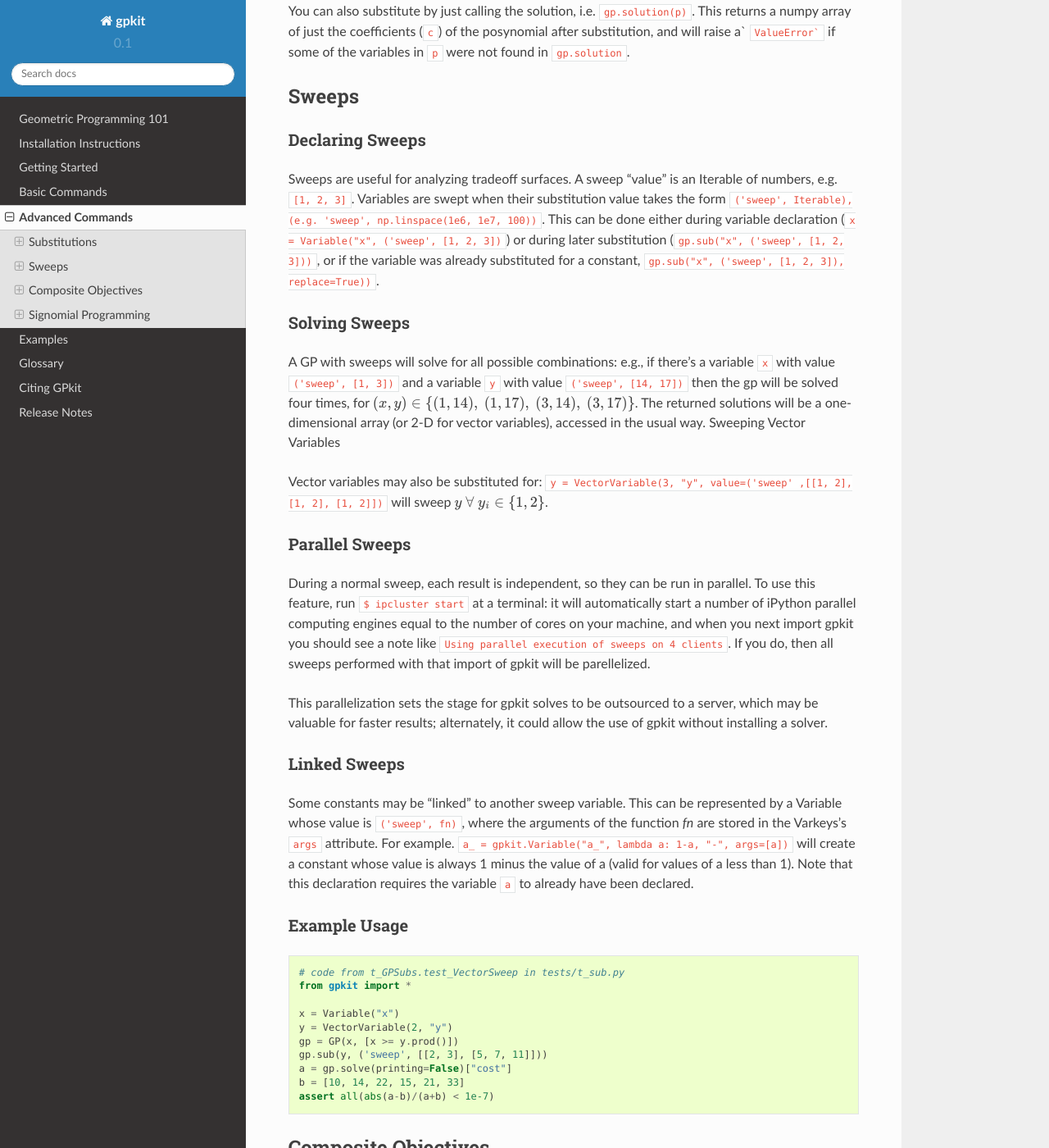
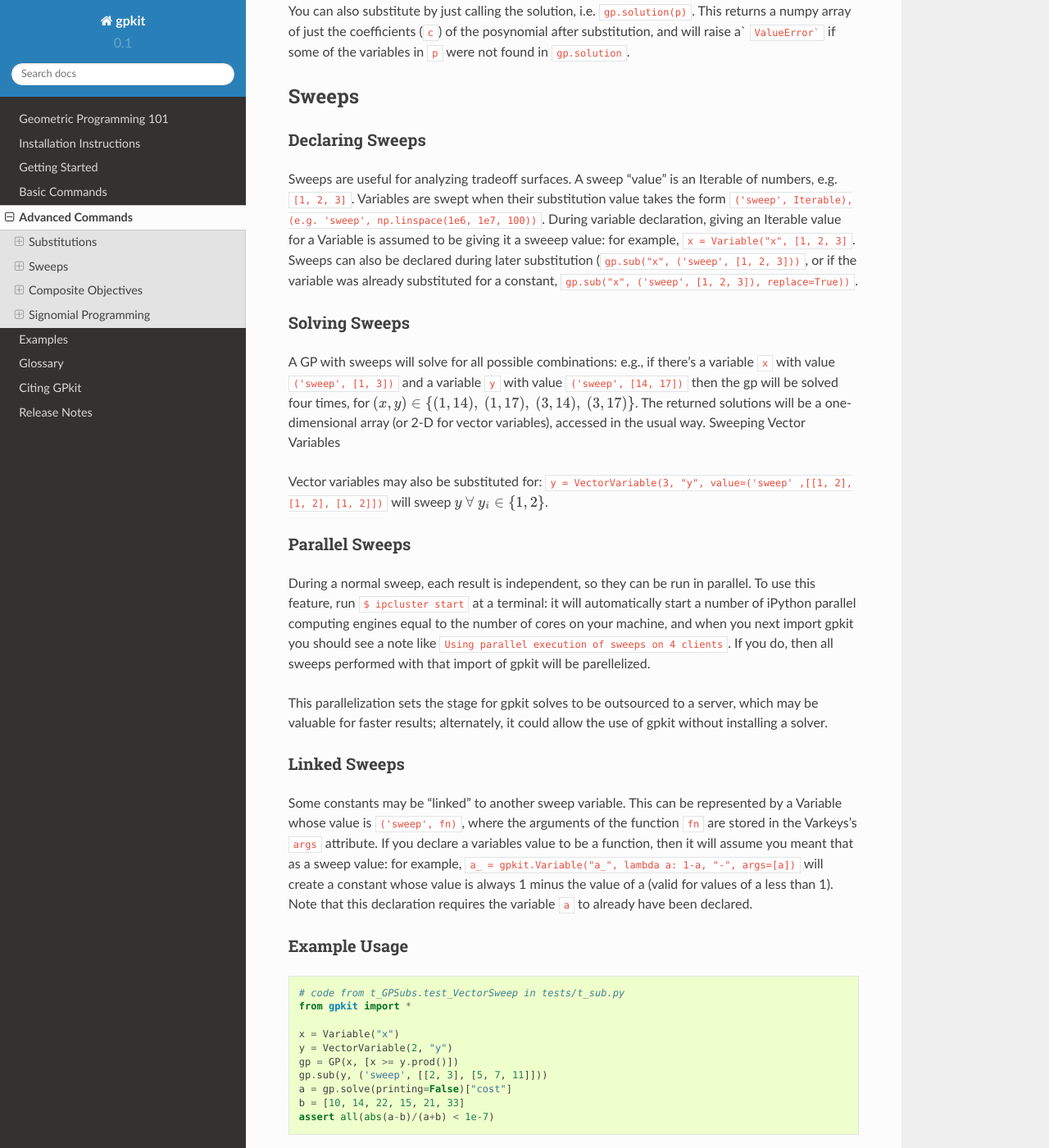
Before and after one commit to convexengineering/gpkit, a Sphinx documentation site: the page built from docs/source/advancedcommands.rst, in a window 1280 px wide and 1400 px high, scrolled down 1986 px. Shown: the whole window at 82% size. Built offline with Sphinx 7.4.7 and the Read the Docs theme 2.0.0, drawn with Linux system fonts in a browser that asks for light colours; some of the changed text lies outside the part shown.

Commit message:
docs update

```diff
--- a/docs/source/advancedcommands.rst
+++ b/docs/source/advancedcommands.rst
@@ -90,7 +90,7 @@ Sweeps
 Declaring Sweeps
 ----------------
 
-Sweeps are useful for analyzing tradeoff surfaces. A sweep “value” is an Iterable of numbers, e.g. ``[1, 2, 3]``. Variables are swept when their substitution value takes the form ``('sweep', Iterable), (e.g. 'sweep', np.linspace(1e6, 1e7, 100))``. This can be done either during variable declaration (``x = Variable("x", ('sweep', [1, 2, 3])``) or during later substitution (``gp.sub("x", ('sweep', [1, 2, 3]))``, or if the variable was already substituted for a constant, ``gp.sub("x", ('sweep', [1, 2, 3]), replace=True))``.
+Sweeps are useful for analyzing tradeoff surfaces. A sweep “value” is an Iterable of numbers, e.g. ``[1, 2, 3]``. Variables are swept when their substitution value takes the form ``('sweep', Iterable), (e.g. 'sweep', np.linspace(1e6, 1e7, 100))``. During variable declaration, giving an Iterable value for a Variable is assumed to be giving it a sweeep value: for example, ``x = Variable("x", [1, 2, 3]``. Sweeps can also be declared during later substitution (``gp.sub("x", ('sweep', [1, 2, 3]))``, or if the variable was already substituted for a constant, ``gp.sub("x", ('sweep', [1, 2, 3]), replace=True))``.
 
 Solving Sweeps
 --------------
@@ -110,7 +110,7 @@ This parallelization sets the stage for gpkit solves to be outsourced to a serve
 Linked Sweeps
 -------------
 
-Some constants may be "linked" to another sweep variable. This can be represented by a Variable whose value is ``('sweep', fn)``, where the arguments of the function `fn` are stored in the Varkeys's ``args`` attribute. For example. ``a_ = gpkit.Variable("a_", lambda a: 1-a, "-", args=[a])`` will create a constant whose value is always 1 minus the value of a (valid for values of a less than 1). Note that this declaration requires the variable ``a`` to already have been declared.
+Some constants may be "linked" to another sweep variable. This can be represented by a Variable whose value is ``('sweep', fn)``, where the arguments of the function ``fn`` are stored in the Varkeys's ``args`` attribute. If you declare a variables value to be a function, then it will assume you meant that as a sweep value: for example, ``a_ = gpkit.Variable("a_", lambda a: 1-a, "-", args=[a])`` will create a constant whose value is always 1 minus the value of a (valid for values of a less than 1). Note that this declaration requires the variable ``a`` to already have been declared.
 
 Example Usage
 -------------
```
Also changed, not shown: other parts of docs/source/advancedcommands.rst (+1 -1 lines), docs/source/ipynb/maintenance optimization.ipynb.
